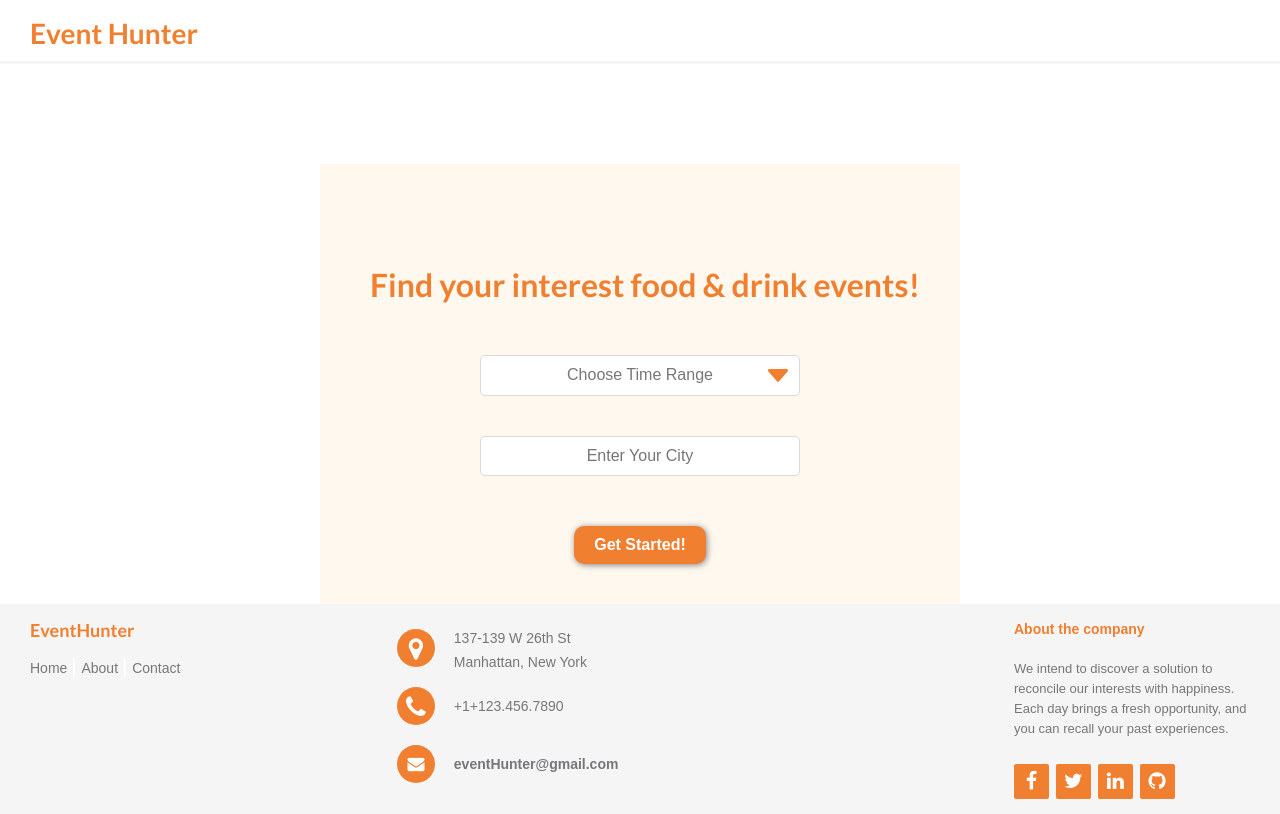
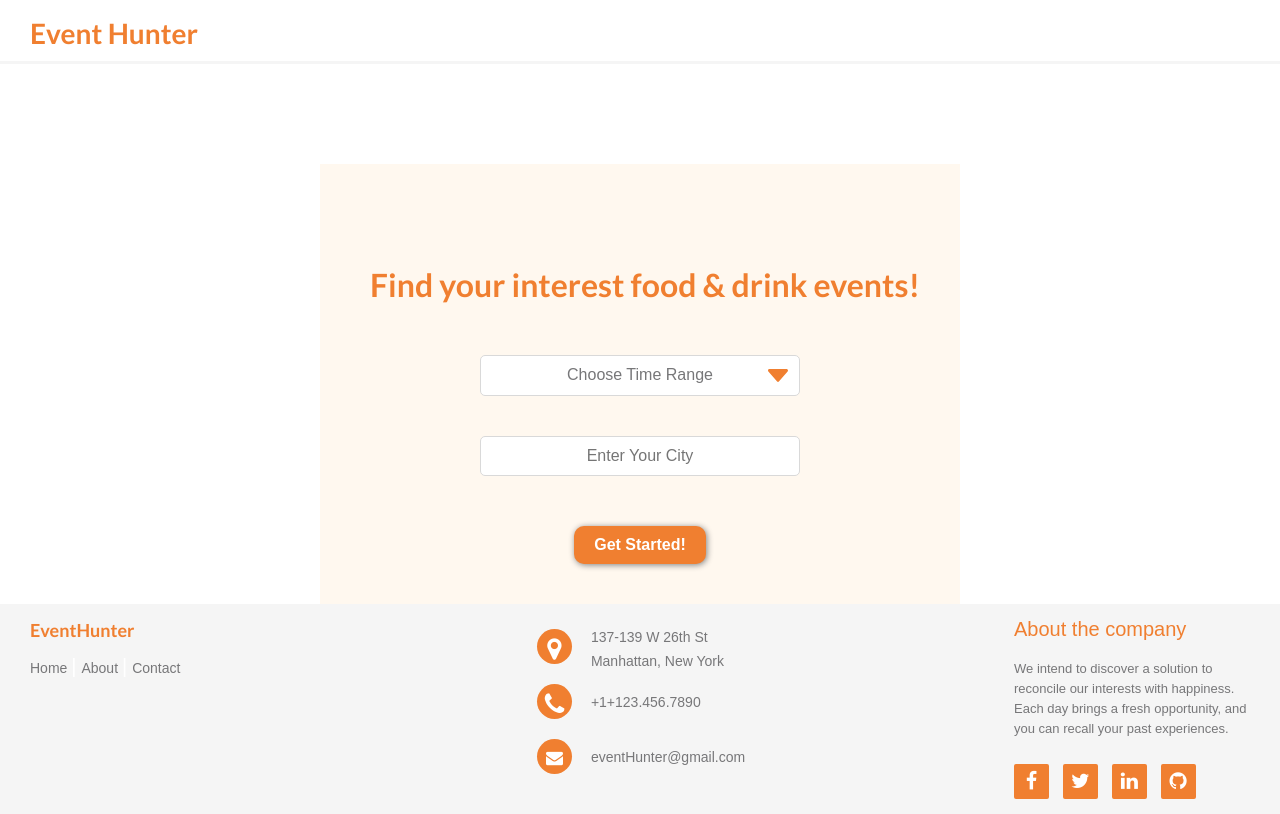
Before and after one commit to Racheldeng1995/EventHunter, a plain HTML site: page index.html in a window 1280 px wide. Drawn offline with nearby package versions, Linux system fonts and the light colour scheme; some packages are replaced by stand-ins of ours.

Commit message:
update footer style

```diff
--- a/assets/css/footer.css
+++ b/assets/css/footer.css
@@ -13,6 +13,11 @@ footer a {
     color: var(--tertiary-color);
 }
 
+/* Footer Left*/
+.footer-left {
+    width: 35%;
+}
+
 /* Footer Center */
 
 .footer-distributed .footer-center{
@@ -23,8 +28,8 @@ footer a {
 background-color:  var(--primary-color);
 color: var(--fifth-color);
 font-size: 25px;
-width: 38px;
-height: 38px;
+width: 35px;
+height: 35px;
 border-radius: 50%;
 text-align: center;
 line-height: 42px;
@@ -55,7 +60,6 @@ line-height:2;
 .footer-distributed .footer-center p a{
 color:  var(--tertiary-color);
 text-decoration: none;
-font-weight: bold;
 }
 
 .footer-distributed .footer-links a:before {
@@ -89,8 +93,8 @@ margin: 0;
 .footer-distributed .footer-company-about span{
 display: block;
 color:  var(--primary-color);
-font-size: 14px;
-font-weight: bold;
+font-size: 20px;
+/* font-weight: bold; */
 margin-bottom: 20px;
 }
 
@@ -105,13 +109,11 @@ height: 35px;
 cursor: pointer;
 background-color:  var(--primary-color);
 border-radius: 2px;
-
 font-size: 20px;
 color: var(--fifth-color);
 text-align: center;
 line-height: 35px;
-
-margin-right: 3px;
+margin-right: 10px;
 margin-bottom: 5px;
 }
 
```
